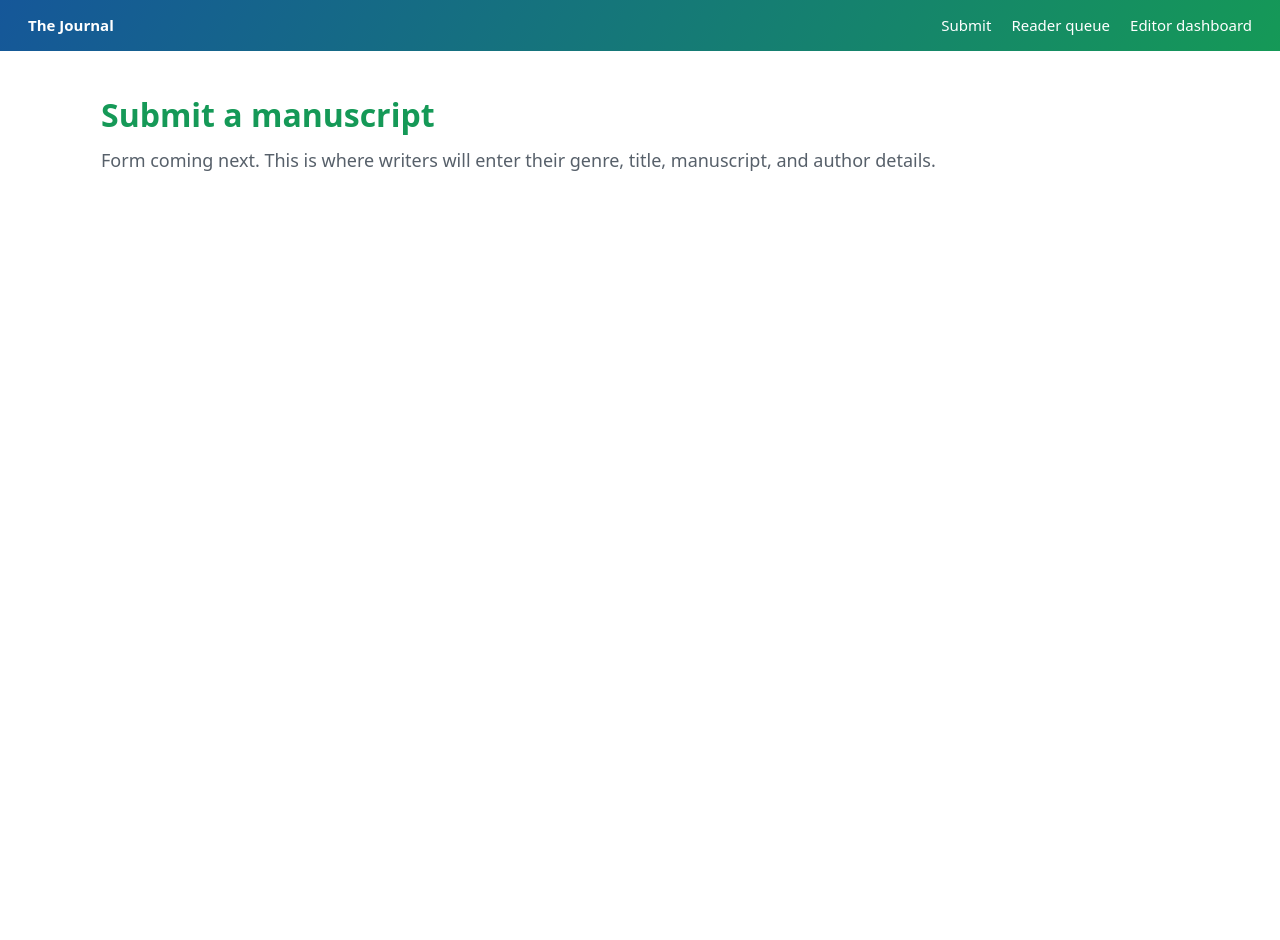
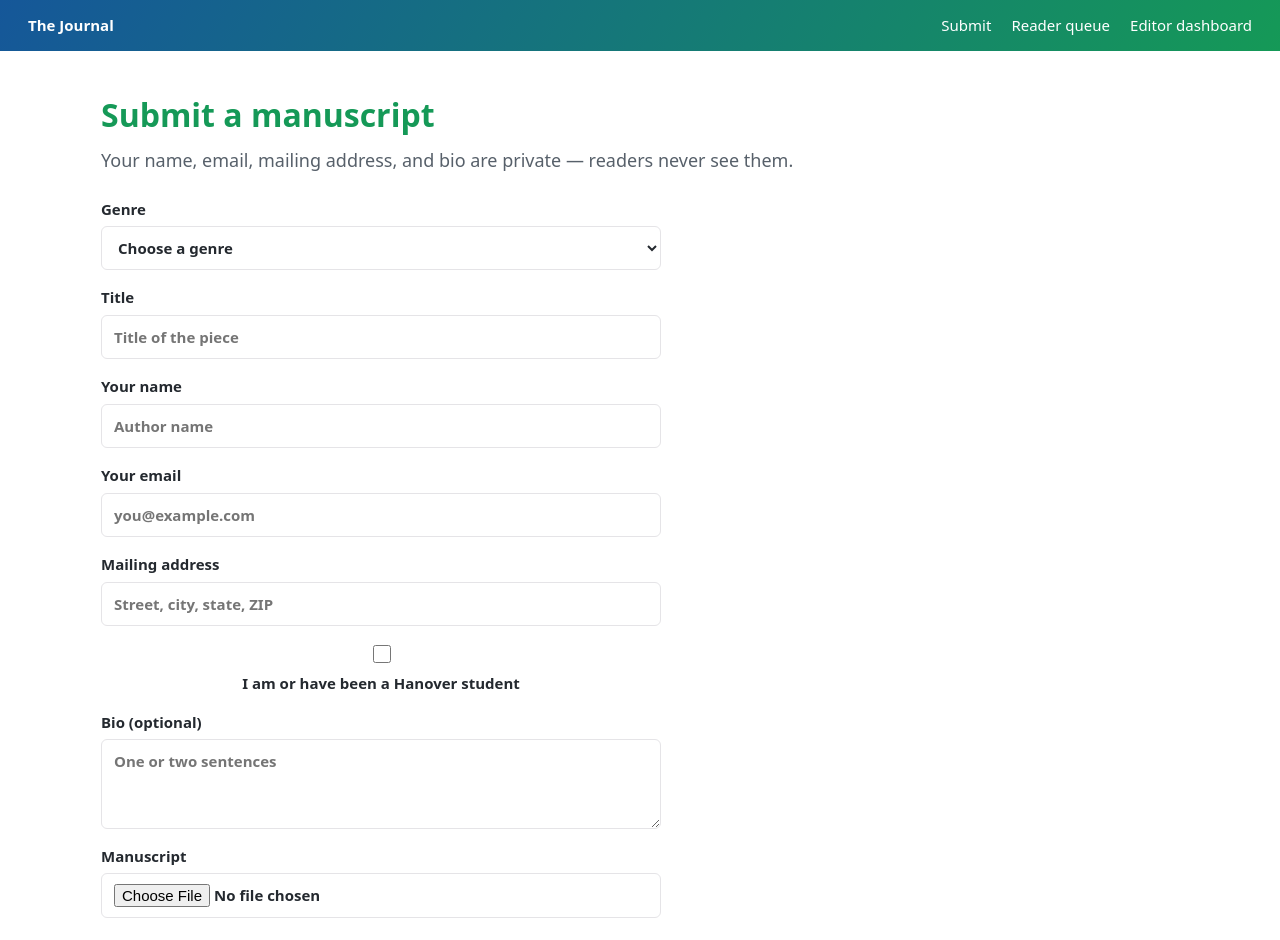
Before and after one commit to Hanover-CS461/senior-project-2026-2027-Alexis-Brockway, a React (Vite) app in the folder app/: page /submit in a window 1280 px wide. Shown: the top 940 px of the page. Before the commit the page ends 800 px from the top, so only its background shows below. Built offline with nearby package versions, Linux system fonts and the light colour scheme.

Commit message:
Add genre picker, mailing address, and Hanover student field to submission

```diff
--- a/app/package.json
+++ b/app/package.json
@@ -10,9 +10,12 @@
     "preview": "vite preview"
   },
   "dependencies": {
+    "@hookform/resolvers": "^5.9.1",
     "react": "^19.2.8",
     "react-dom": "^19.2.8",
-    "react-router-dom": "^7.18.4"
+    "react-hook-form": "^7.88.0",
+    "react-router-dom": "^7.18.4",
+    "zod": "^4.6.5"
   },
   "devDependencies": {
     "@types/node": "^24.13.3",
--- a/app/src/App.tsx
+++ b/app/src/App.tsx
@@ -1,5 +1,6 @@
 import { Routes, Route, Link } from 'react-router-dom'
 import HomePage from './pages/HomePage'
+import GenrePage from './pages/GenrePage'
 import SubmitPage from './pages/SubmitPage'
 import ReaderQueuePage from './pages/ReaderQueuePage'
 import EditorDashboardPage from './pages/EditorDashboardPage'
@@ -21,6 +22,7 @@ function App() {
       <main className="content">
         <Routes>
           <Route path="/" element={<HomePage />} />
+          <Route path="/submit/genre" element={<GenrePage />} />
           <Route path="/submit" element={<SubmitPage />} />
           <Route path="/reader" element={<ReaderQueuePage />} />
           <Route path="/editor" element={<EditorDashboardPage />} />
--- a/app/src/index.css
+++ b/app/src/index.css
@@ -116,3 +116,64 @@ p {
   background: var(--teal-dark);
   text-decoration: none;
 }
+
+.form {
+  max-width: 560px;
+  display: flex;
+  flex-direction: column;
+  gap: 16px;
+  margin-top: 24px;
+}
+
+.form label {
+  display: flex;
+  flex-direction: column;
+  gap: 6px;
+  font-size: 15px;
+  font-weight: 600;
+  color: var(--ink);
+}
+
+.form input,
+.form select,
+.form textarea {
+  font: inherit;
+  padding: 10px 12px;
+  border: 1px solid var(--border);
+  border-radius: 6px;
+  background: var(--bg);
+  color: var(--ink);
+}
+
+.form input:focus,
+.form select:focus,
+.form textarea:focus {
+  outline: 2px solid var(--teal);
+  outline-offset: -1px;
+}
+
+.error {
+  color: #c0392b;
+  font-size: 14px;
+  font-weight: 400;
+}
+
+.checkbox {
+  flex-direction: row;
+  align-items: center;
+  gap: 8px;
+  font-weight: 400;
+}
+
+.checkbox input {
+  width: 18px;
+  height: 18px;
+  accent-color: var(--teal);
+}
+
+.form .btn {
+  align-self: flex-start;
+  border: none;
+  cursor: pointer;
+  font-size: 16px;
+}
--- /dev/null
+++ b/app/src/pages/GenrePage.tsx
@@ -0,0 +1,46 @@
+import { Link } from 'react-router-dom'
+
+const genres = [
+  {
+    name: 'Fiction',
+    blurb: 'Short stories and flash fiction.',
+  },
+  {
+    name: 'Poetry',
+    blurb: 'Poems of any length or form.',
+  },
+  {
+    name: 'Creative Nonfiction',
+    blurb: 'Essays and memoir.',
+  },
+  {
+    name: 'Visual Arts',
+    blurb: 'Photography and other visual work.',
+  },
+]
+
+function GenrePage() {
+  return (
+    <div className="home">
+      <h1>What are you submitting?</h1>
+      <p className="lede">Pick a genre to start your submission.</p>
+
+      <div className="cards">
+        {genres.map((genre) => (
+          <div className="card" key={genre.name}>
+            <h2>{genre.name}</h2>
+            <p>{genre.blurb}</p>
+            <Link
+              to={`/submit?genre=${encodeURIComponent(genre.name)}`}
+              className="btn"
+            >
+              Submit {genre.name}
+            </Link>
+          </div>
+        ))}
+      </div>
+    </div>
+  )
+}
+
+export default GenrePage
--- a/app/src/pages/HomePage.tsx
+++ b/app/src/pages/HomePage.tsx
@@ -11,8 +11,8 @@ function HomePage() {
       <div className="cards">
         <div className="card">
           <h2>I'm a writer</h2>
-          <p>Submit a story, poem, or essay and track its status.</p>
-          <Link to="/submit" className="btn">
+          <p>Submit a story, poem, essay, or visual art and track its status.</p>
+          <Link to="/submit/genre" className="btn">
             Submit a manuscript
           </Link>
         </div>
--- a/app/src/pages/SubmitPage.tsx
+++ b/app/src/pages/SubmitPage.tsx
@@ -1,11 +1,172 @@
+import { useState } from 'react'
+import { useForm } from 'react-hook-form'
+import { useSearchParams } from 'react-router-dom'
+import { z } from 'zod'
+import { zodResolver } from '@hookform/resolvers/zod'
+
+const genres = [
+  'Fiction',
+  'Poetry',
+  'Creative Nonfiction',
+  'Visual Arts',
+] as const
+
+const submissionSchema = z.object({
+  genre: z
+    .enum(genres, { message: 'Pick a genre' })
+    .or(z.literal(''))
+    .refine((g) => g !== '', 'Pick a genre'),
+  title: z.string().min(1, 'Title is required').max(200),
+  authorName: z.string().min(1, 'Name is required').max(100),
+  authorEmail: z.string().email('Enter a valid email'),
+  mailingAddress: z.string().min(1, 'Mailing address is required').max(200),
+  hanoverStudent: z.boolean(),
+  bio: z
+    .string()
+    .max(500, 'Keep bio under 500 characters')
+    .optional()
+    .or(z.literal('')),
+  manuscript: z
+    .instanceof(FileList)
+    .refine((files) => files.length === 1, 'Attach one manuscript file')
+    .refine(
+      (files) => files.length === 0 || files[0].size <= 10 * 1024 * 1024,
+      'File must be under 10 MB',
+    ),
+})
+
+type SubmissionFormValues = z.input<typeof submissionSchema>
+
 function SubmitPage() {
+  const [submitted, setSubmitted] = useState(false)
+  const [searchParams] = useSearchParams()
+  const preSelectedGenre = searchParams.get('genre') ?? ''
+
+  const {
+    register,
+    handleSubmit,
+    formState: { errors },
+  } = useForm<SubmissionFormValues>({
+    resolver: zodResolver(submissionSchema),
+    defaultValues: {
+      genre: preSelectedGenre as SubmissionFormValues['genre'],
+      title: '',
+      authorName: '',
+      authorEmail: '',
+      mailingAddress: '',
+      hanoverStudent: false,
+      bio: '',
+    },
+  })
+
+  const onSubmit = (values: SubmissionFormValues) => {
+    console.log('submission', values)
+    setSubmitted(true)
+  }
+
+  if (submitted) {
+    return (
+      <div className="page">
+        <h1>Submission received</h1>
+        <p className="lede">
+          Thanks! Once email is wired up, a status link will be sent here. For
+          now, this confirms the form works and validates.
+        </p>
+      </div>
+    )
+  }
+
   return (
     <div className="page">
       <h1>Submit a manuscript</h1>
       <p className="lede">
-        Form coming next. This is where writers will enter their genre, title,
-        manuscript, and author details.
+        Your name, email, mailing address, and bio are private — readers never
+        see them.
       </p>
+
+      <form className="form" onSubmit={handleSubmit(onSubmit)}>
+        <label>
+          Genre
+          <select {...register('genre')}>
+            <option value="">Choose a genre</option>
+            {genres.map((g) => (
+              <option key={g} value={g}>
+                {g}
+              </option>
+            ))}
+          </select>
+          {errors.genre && <span className="error">{errors.genre.message}</span>}
+        </label>
+
+        <label>
+          Title
+          <input type="text" placeholder="Title of the piece" {...register('title')} />
+          {errors.title && <span className="error">{errors.title.message}</span>}
+        </label>
+
+        <label>
+          Your name
+          <input type="text" placeholder="Author name" {...register('authorName')} />
+          {errors.authorName && (
+            <span className="error">{errors.authorName.message}</span>
+          )}
+        </label>
+
+        <label>
+          Your email
+          <input
+            type="email"
+            placeholder="you@example.com"
+            {...register('authorEmail')}
+          />
+          {errors.authorEmail && (
+            <span className="error">{errors.authorEmail.message}</span>
+          )}
+        </label>
+
+        <label>
+          Mailing address
+          <input
+            type="text"
+            placeholder="Street, city, state, ZIP"
+            {...register('mailingAddress')}
+          />
+          {errors.mailingAddress && (
+            <span className="error">{errors.mailingAddress.message}</span>
+          )}
+        </label>
+
+        <label className="checkbox">
+          <input type="checkbox" {...register('hanoverStudent')} />
+          I am or have been a Hanover student
+        </label>
+
+        <label>
+          Bio (optional)
+          <textarea
+            rows={3}
+            placeholder="One or two sentences"
+            {...register('bio')}
+          />
+          {errors.bio && <span className="error">{errors.bio.message}</span>}
+        </label>
+
+        <label>
+          Manuscript
+          <input
+            type="file"
+            accept=".docx,.pdf,.doc,.md,.txt,.rtf,.odt"
+            {...register('manuscript')}
+          />
+          {errors.manuscript && (
+            <span className="error">{errors.manuscript.message}</span>
+          )}
+        </label>
+
+        <button type="submit" className="btn">
+          Submit
+        </button>
+      </form>
     </div>
   )
 }
```
Also changed, not shown: 1 other file (tests, documents, lock files or other folders).
